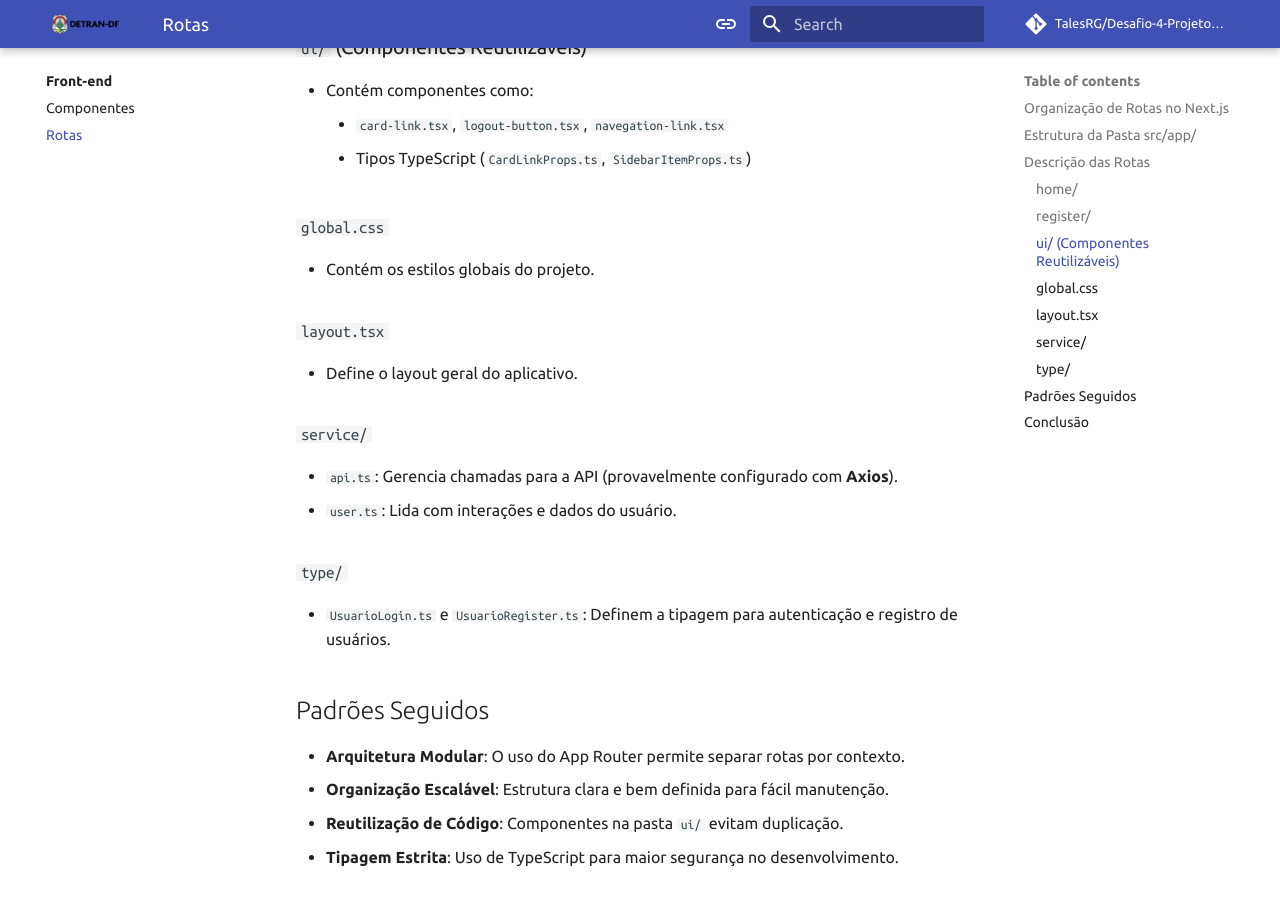
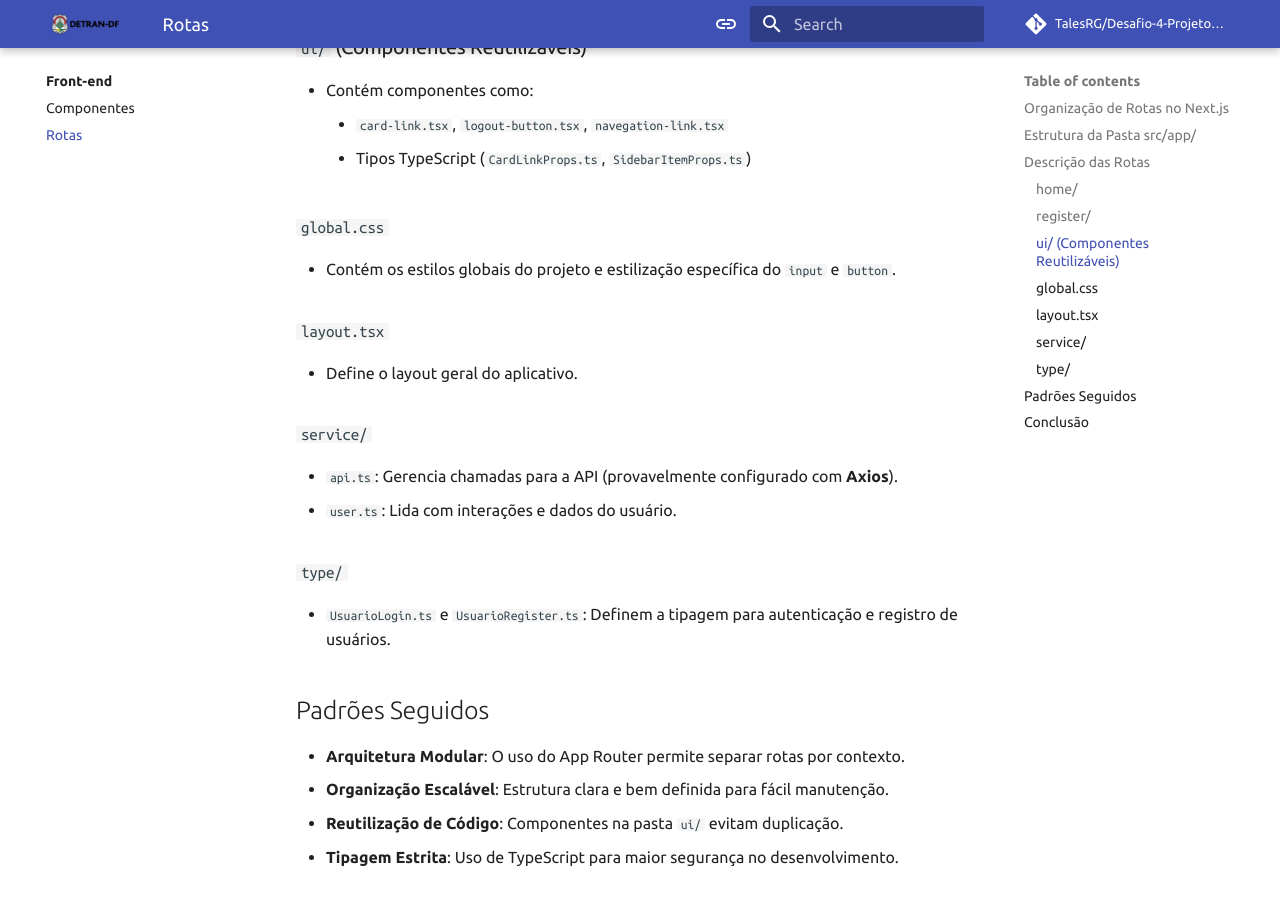
Before and after one commit to TalesRG/Desafio-4-Projeto-Final, an MkDocs documentation site: the page built from docs/front-end/rotas.md, in a window 1280 px wide and 900 px high, scrolled down 1769 px. Built offline with MkDocs 1.6.1 and Material for MkDocs 9.7.7, drawn with Linux system fonts in a browser that asks for light colours; comment, search, counter and statistics services are not loaded.

Commit message:
docs: update description of global.css to include input and button styles

```diff
--- a/docs/front-end/rotas.md
+++ b/docs/front-end/rotas.md
@@ -74,7 +74,7 @@ A pasta `home/` contém as principais páginas da aplicação:
 
 ### `global.css`
 
-- Contém os estilos globais do projeto.
+- Contém os estilos globais do projeto e estilização específica do `input` e `button`.
 
 ### `layout.tsx`
 
```
